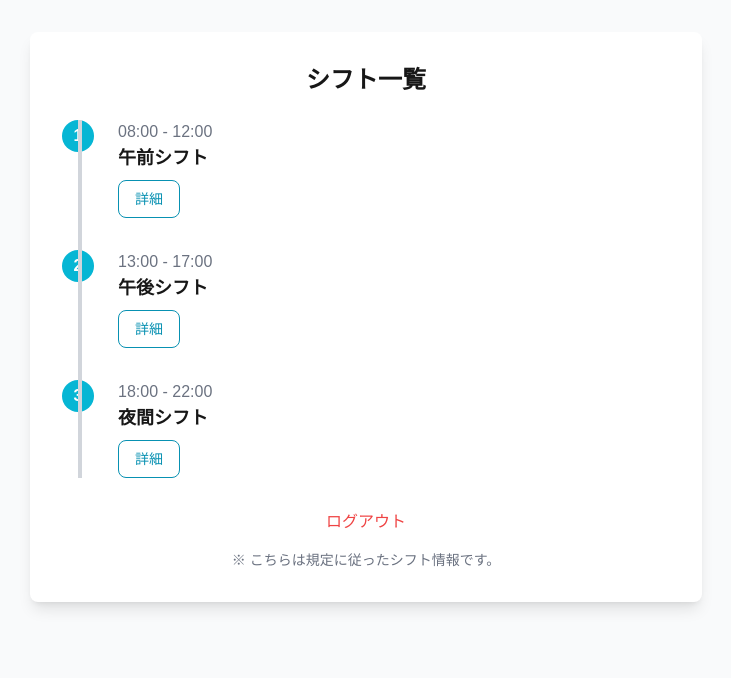
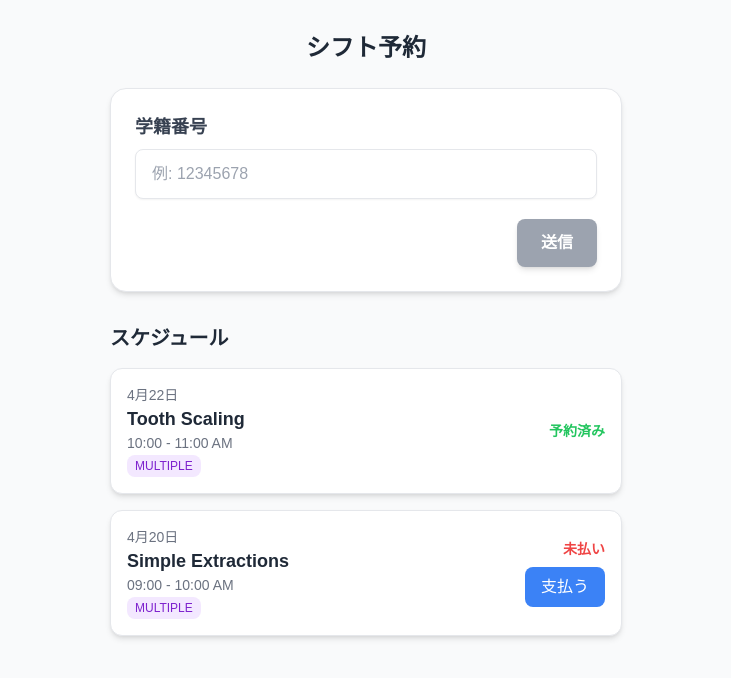
Before and after one commit to s-union/shift_front, a Next.js app: page /shift in a window 1280 px wide. Shown: the top 678 px of the page, without its empty margins (274-1005 px from the left). Built offline with nearby package versions, Linux system fonts and the light colour scheme.

Commit message:
AIくんが書いてくれたその2

```diff
--- a/src/components/ShiftListPage.tsx
+++ b/src/components/ShiftListPage.tsx
@@ -1,64 +1,104 @@
 'use client';
 import React, { useState, useEffect } from 'react';
 import { useRouter } from 'next/navigation';
+import { FaRegCalendarAlt } from 'react-icons/fa'; // アイコン例
 
-interface Shift {
-    startTime: string;
-    endTime: string;
-    description: string;
-}
-
-const mockShiftData: Shift[] = [
-    { startTime: '08:00', endTime: '12:00', description: '午前シフト' },
-    { startTime: '13:00', endTime: '17:00', description: '午後シフト' },
-    { startTime: '18:00', endTime: '22:00', description: '夜間シフト' },
-];
-
-export default function ShiftListPage() {
+export default function ShiftFormPage() {
     const [studentId, setStudentId] = useState<string>('');
     const router = useRouter();
 
     useEffect(() => {
         const cachedStudentId = localStorage.getItem('student_id');
-        if (cachedStudentId) setStudentId(cachedStudentId);
+        if (cachedStudentId) {
+            setStudentId(cachedStudentId);
+        }
     }, []);
 
-    const handleLogout = () => {
-        localStorage.removeItem('student_id');
-        router.push('/');
+    const handleChange = (e: React.ChangeEvent<HTMLInputElement>) => {
+        const value = e.target.value;
+        setStudentId(value);
+        localStorage.setItem('student_id', value);
     };
 
+    const handleSubmit = (e: React.FormEvent<HTMLFormElement>) => {
+        e.preventDefault();
+        if (studentId.trim() !== '') {
+            router.push(`/shift?student_id=${studentId}`);
+        }
+    };
+
+    const isDisabled = studentId.trim() === '';
+
     return (
-        <div className='min-h-screen bg-gray-50 p-8'>
-            <div className='max-w-2xl mx-auto bg-white p-8 rounded-lg shadow-lg'>
-                <h1 className='text-2xl font-bold mb-6 text-center'>シフト一覧</h1>
+        <div className='min-h-screen bg-gray-50 flex flex-col items-center py-8 px-4'>
+            <h1 className='text-2xl font-bold text-gray-800 mb-6'>シフト予約</h1>
 
-                <div className='relative'>
-                    <div className='absolute top-0 left-4 w-1 bg-gray-300 h-full'></div>
-                    {mockShiftData.map((shift, index) => (
-                        <div key={index} className='flex items-start mb-8'>
-                            <div className='w-8 h-8 bg-cyan-500 rounded-full flex items-center justify-center text-white font-bold'>
-                                {index + 1}
-                            </div>
-                            <div className='ml-6'>
-                                <p className='text-gray-500'>{`${shift.startTime} - ${shift.endTime}`}</p>
-                                <p className='text-lg font-semibold'>{shift.description}</p>
-                                <button className='mt-2 px-4 py-2 text-sm text-cyan-600 border border-cyan-600 rounded-lg hover:bg-cyan-50'>
-                                    詳細
-                                </button>
-                            </div>
-                        </div>
-                    ))}
+            <form onSubmit={handleSubmit} className='w-full max-w-lg bg-white shadow-md rounded-2xl p-6 border border-gray-200'>
+                <div className='mb-5'>
+                    <label className='block text-lg font-semibold text-gray-700 mb-2'>学籍番号</label>
+                    <input
+                        type='text'
+                        value={studentId}
+                        onChange={handleChange}
+                        placeholder='例: 12345678'
+                        className='w-full py-3 px-4 border rounded-lg shadow-sm focus:ring-cyan-500 focus:border-cyan-500 transition transform hover:scale-105'
+                    />
                 </div>
 
-                <div className='mt-6 text-center'>
-                    <button onClick={handleLogout} className='text-red-500 hover:underline'>
-                        ログアウト
+                <div className='flex justify-end mt-4'>
+                    <button
+                        type='submit'
+                        disabled={isDisabled}
+                        className={`px-6 py-3 rounded-lg font-semibold text-white shadow-md transition-all transform hover:scale-105 ${
+                            isDisabled ? 'bg-gray-400 cursor-not-allowed' : 'bg-cyan-500 hover:bg-cyan-600'
+                        }`}
+                    >
+                        送信
                     </button>
                 </div>
+            </form>
 
-                <div className='mt-4 text-sm text-gray-500 text-center'>※ こちらは規定に従ったシフト情報です。</div>
+            {/* シフトのスケジュール表示 */}
+            <div className='w-full max-w-lg mt-8'>
+                <h2 className='text-xl font-bold text-gray-800 mb-4'>スケジュール</h2>
+
+                <div className='space-y-4'>
+                    <ShiftCard date='4月22日' time='10:00 - 11:00 AM' title='Tooth Scaling' status='予約済み' multiple />
+                    <ShiftCard
+                        date='4月20日'
+                        time='09:00 - 10:00 AM'
+                        title='Simple Extractions'
+                        status='未払い'
+                        payment='$240.00'
+                        multiple
+                    />
+                </div>
             </div>
         </div>
     );
 }
+
+type ShiftCardProps = {
+    date: string;
+    time: string;
+    title: string;
+    status: string;
+    multiple?: boolean;
+    payment?: string;
+};
+
+const ShiftCard: React.FC<ShiftCardProps> = ({ date, time, title, status, multiple, payment }) => (
+    <div className='bg-white shadow-md rounded-xl p-4 border border-gray-200 flex justify-between items-center'>
+        <div>
+            <p className='text-sm text-gray-500'>{date}</p>
+            <h3 className='text-lg font-semibold text-gray-800'>{title}</h3>
+            <p className='text-sm text-gray-500'>{time}</p>
+            {multiple && <span className='text-xs bg-purple-100 text-purple-700 px-2 py-1 rounded-lg'>MULTIPLE</span>}
+        </div>
+
+        <div className='text-right'>
+            <p className={`text-sm font-semibold ${status === '未払い' ? 'text-red-500' : 'text-green-500'}`}>{status}</p>
+            {payment && <button className='mt-2 px-4 py-2 bg-blue-500 text-white rounded-lg hover:bg-blue-600'>支払う</button>}
+        </div>
+    </div>
+);
```
